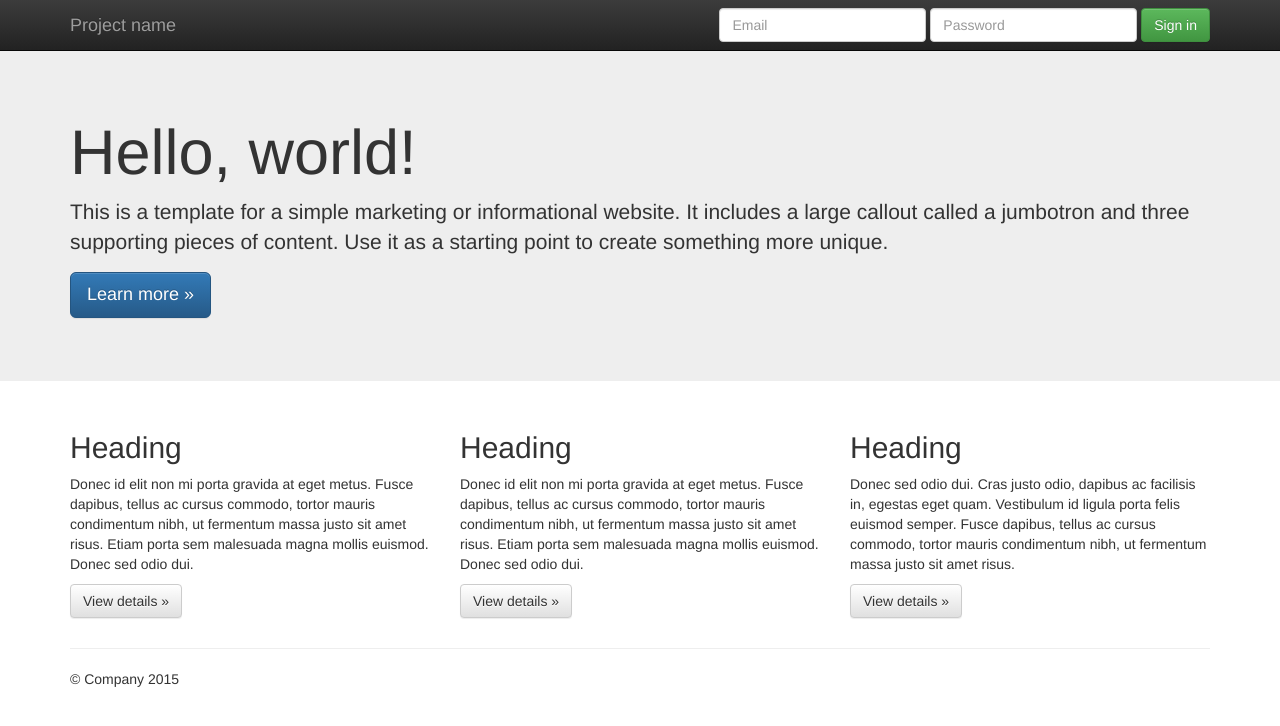
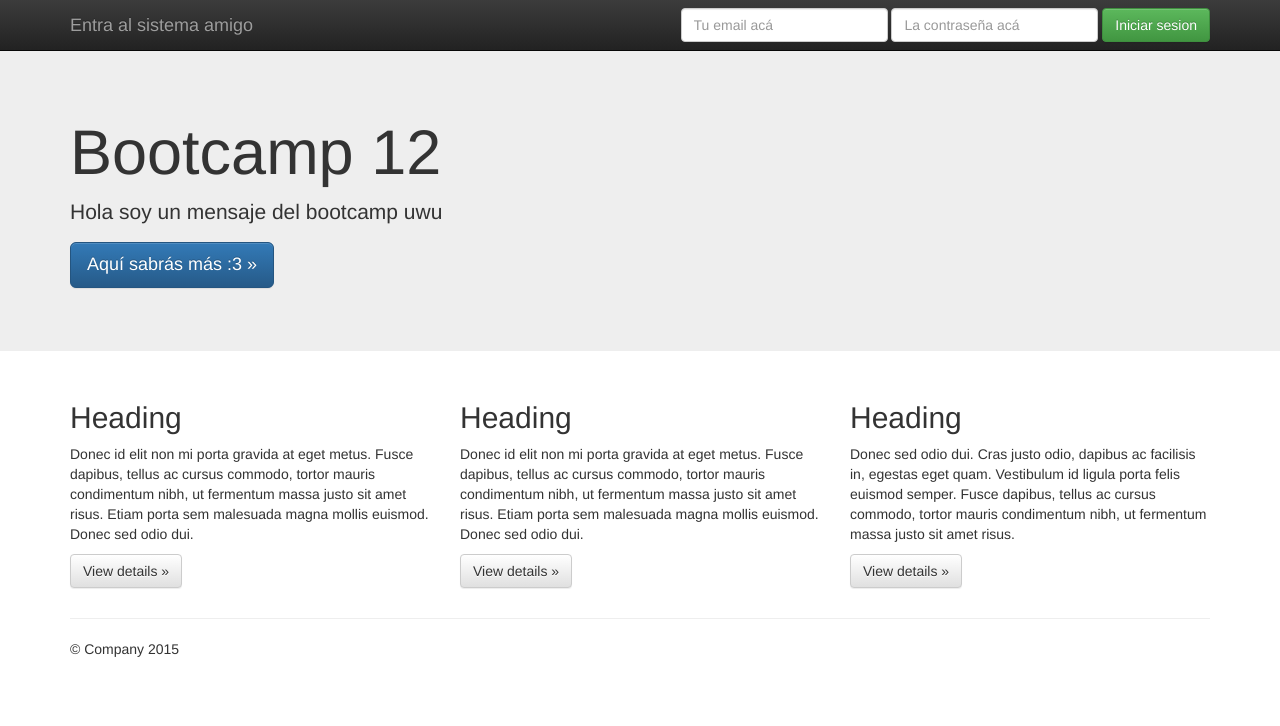
Before and after one commit to FranciscaBC/BootCamp12Git, a plain HTML site: page index.html in a window 1280 px wide. Drawn offline with nearby package versions, Linux system fonts and the light colour scheme.

Commit message:
Se actualiza el template del proyecto agregándole contenido para funcionalidad de sección principal del sitio

```diff
--- a/index.html
+++ b/index.html
@@ -36,17 +36,17 @@
             <span class="icon-bar"></span>
             <span class="icon-bar"></span>
           </button>
-          <a class="navbar-brand" href="#">Project name</a>
+          <a class="navbar-brand" href="#">Entra al sistema amigo</a>
         </div>
         <div id="navbar" class="navbar-collapse collapse">
           <form class="navbar-form navbar-right" role="form">
             <div class="form-group">
-              <input type="text" placeholder="Email" class="form-control">
+              <input type="text" placeholder="Tu email acá" class="form-control">
             </div>
             <div class="form-group">
-              <input type="password" placeholder="Password" class="form-control">
+              <input type="password" placeholder="La contraseña acá" class="form-control">
             </div>
-            <button type="submit" class="btn btn-success">Sign in</button>
+            <button type="submit" class="btn btn-success">Iniciar sesion</button>
           </form>
         </div><!--/.navbar-collapse -->
       </div>
@@ -55,9 +55,9 @@
     <!-- Main jumbotron for a primary marketing message or call to action -->
     <div class="jumbotron">
       <div class="container">
-        <h1>Hello, world!</h1>
-        <p>This is a template for a simple marketing or informational website. It includes a large callout called a jumbotron and three supporting pieces of content. Use it as a starting point to create something more unique.</p>
-        <p><a class="btn btn-primary btn-lg" href="#" role="button">Learn more &raquo;</a></p>
+        <h1>Bootcamp 12</h1>
+        <p>Hola soy un mensaje del bootcamp uwu</p>
+        <p><a class="btn btn-primary btn-lg" href="#" role="button">Aquí sabrás más :3 &raquo;</a></p>
       </div>
     </div>
 
```
